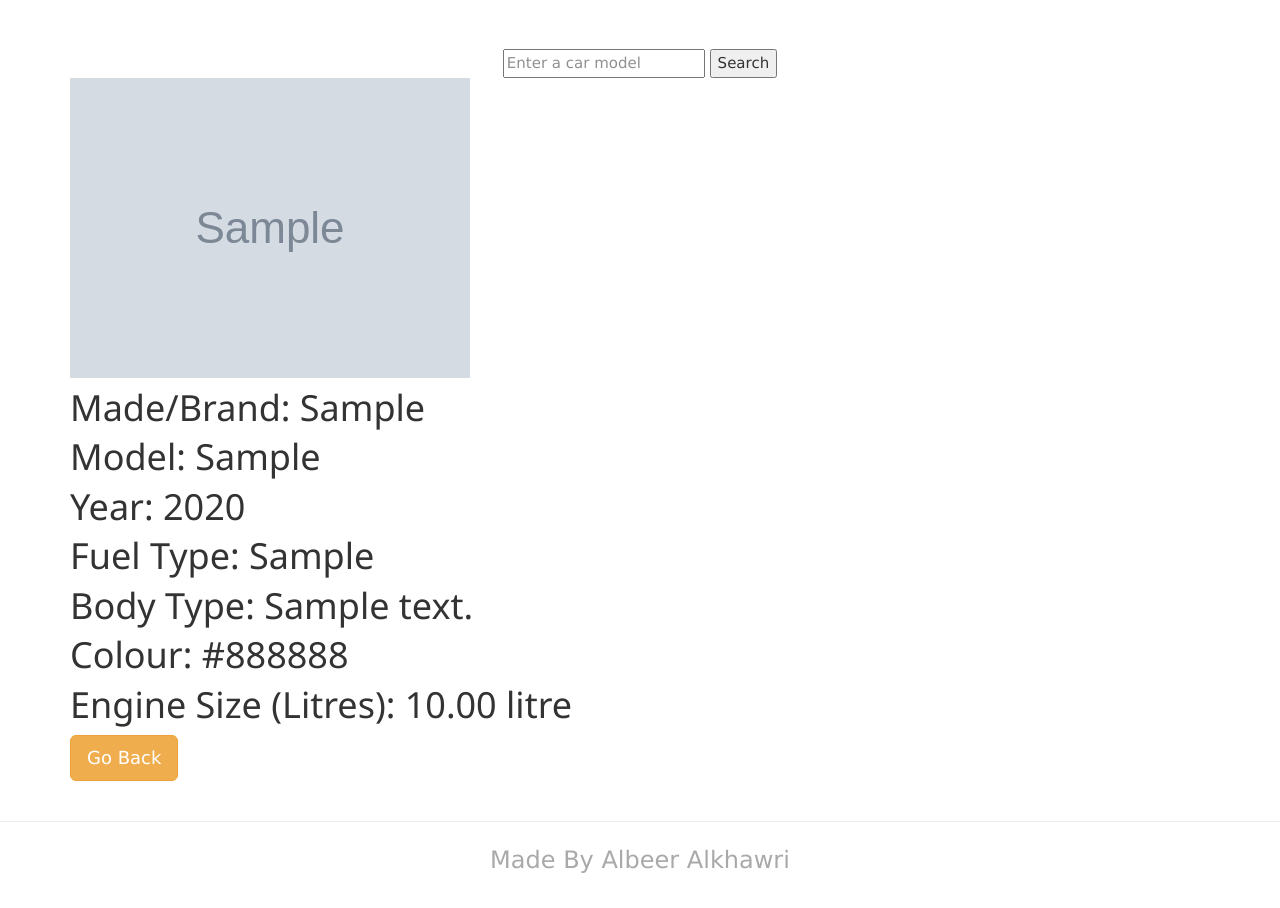
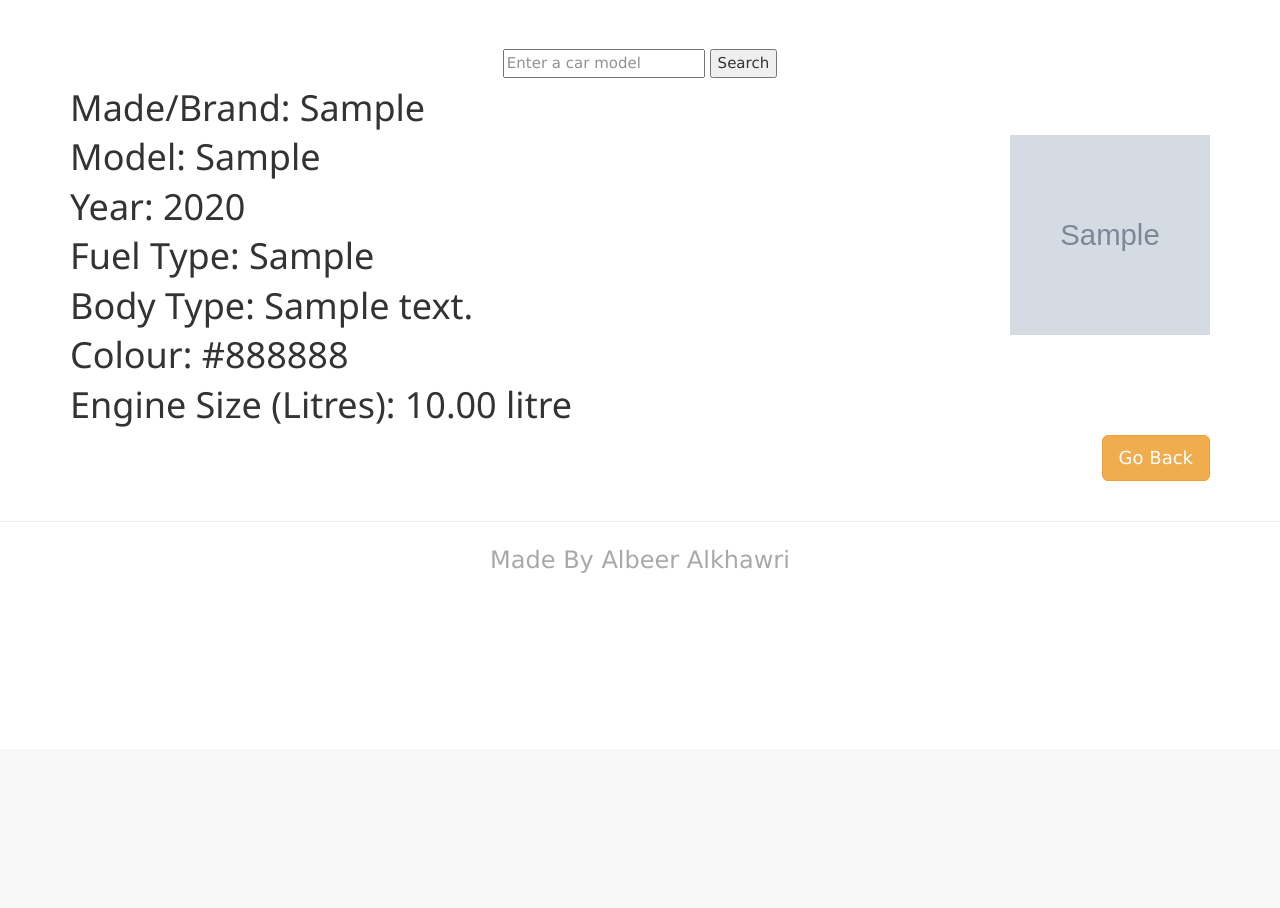
Before and after one commit to albeeralkhawri/Albeer.Cars.Sale, a Django app: page /cars/details/1 in a window 1280 px wide. Shown: the part 51-959 px from the top of the page. After the commit the page ends 624 px from the top, so only its background shows below. Run offline with Django 3.2, Linux system fonts and the light colour scheme; tables that the repository leaves empty hold one stand-in row (values such as "Sample post"); grey boxes marked "Sample" are stand-in pictures; some libraries are stand-ins or nearby versions; some web fonts are replaced.

Commit message:
add button Go back

```diff
--- a/static/css/custom.css
+++ b/static/css/custom.css
@@ -6,6 +6,18 @@ body {
 
 h3{
     font-family: 'Baloo Bhai', cursive;
+}
+
+.car-img{
+    width: 200px;
+    height: 200px;
+    float: right;
+    margin-top: 5%;
+    margin-left: 10px
+}
+
+.goback{
+    float: right
 }
 
 footer {
```
